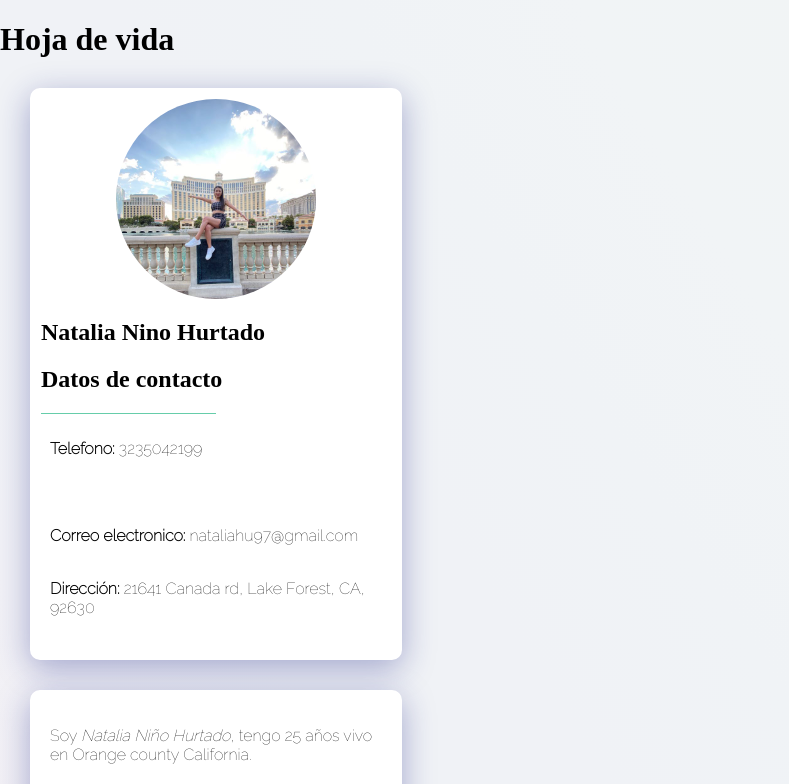
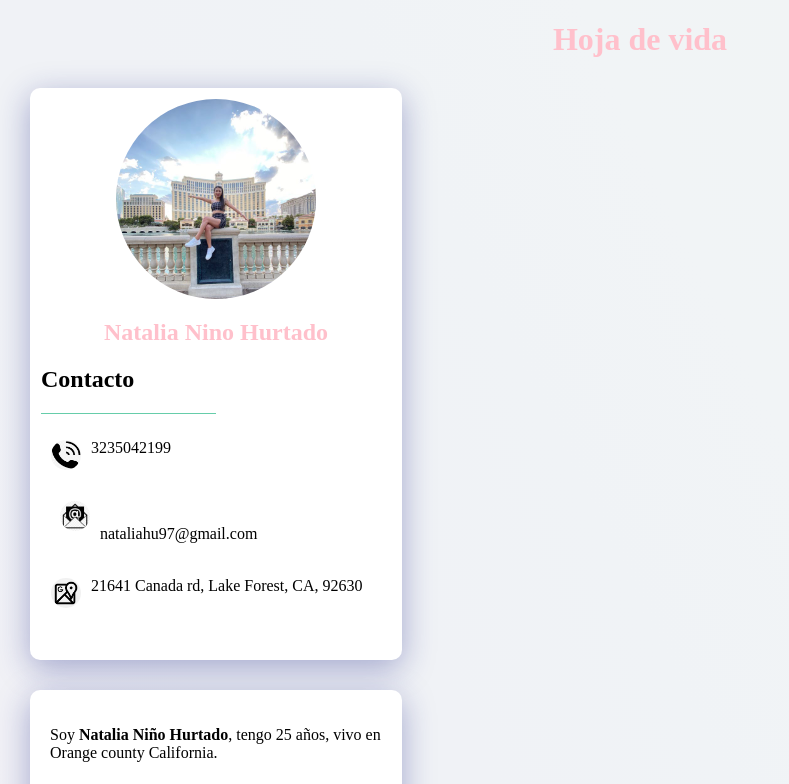
Before and after one commit to Nataliahu97/Hoja-de-vida-2.0, a plain HTML site: page index.html in a window 1280 px wide. Shown: the top 784 px of the page, without its empty margins (0-789 px from the left). Drawn offline with Linux system fonts and the light colour scheme; a web font is replaced by a local one.

Commit message:
Agregue logos

```diff
--- a/index.html
+++ b/index.html
@@ -8,30 +8,45 @@
   <link href="style.css" rel="stylesheet" type="text/css" />
 </head>
 <body>
+  <!--Se realizaron cabios al documento los cuales aun se deben revisar-->
+    <h1 id="titulo">Hoja de vida</h1>
 
-    <h1 id="titulo principal">Hoja de vida</h1>
+  <article class="informacion-contacto">
 
-  <article class="Datos personales">
-
-    <img src="img/nata.png" alt="Nata sentada">
+    <img src="img/nata.png" alt="Nata sentada"/>
     <h1> Natalia Nino Hurtado</h1>
-    <h2>Datos de contacto</h2>
+    <h2>Contacto</h2>
     <!--<hr />-->
     <div class="line"></div>
-    <p><b>Telefono:</b> 3235042199 <p/>
-    <p><b>Correo electronico:</b> nataliahu97@gmail.com </p>
-    <p><b>Dirección:</b> 21641 Canada rd, Lake Forest, CA, 92630<p/>
+    <span>
+      <img class="foto" src="img/tele.png" alt="logo de telefono"/>
+    <p> 3235042199 <p/>
+      <img class="foto" src="img/correo.1.png" alt="logo correo"/>
+    <p> nataliahu97@gmail.com </p>
+      <img class="foto" src="img/maps.png" alt="logo maps"/>
+    <p> 21641 Canada rd, Lake Forest, CA, 92630<p/>
+    </span>
+
+
 
   </article>
 
-  <article class="Informacion">
-    <p>Soy <em>Natalia Niño Hurtado</em>, tengo 25 años vivo en Orange county California.</p>
+  <article class="informacion-personal">
+    <p>Soy <strong>Natalia Niño Hurtado</strong>, tengo 25 años, vivo en Orange county California.</p>
 
     <p>Actualmente trabajo como compradora para la empresa <em>Instacart</em></p>
 
-    <p>Adicional estoy aprendiendo a desarrolar paginas web y practicando ingles.</p>
+    <p>Adicional estoy aprendiendo a desarrolar paginas web y practicando ingles.</p
+    <!--etiqueta vacia para ejemplo-->
+    <p></p>
 </article>
 <br>
+
+<article class="informacion-habilidades">
+
+
+</article>
+
 
 <article>
 </a>
--- a/style.css
+++ b/style.css
@@ -1,4 +1,4 @@
-@import url('https://fonts.googleapis.com/css2?family=Raleway:wght@100&family=Tapestry&display=swap');
+@import url('https://fonts.googleapis.com/css2?family=Playfair+Display&display=swap');
 
 html,body{
 margin: 0;
@@ -10,12 +10,13 @@ margin: 0;
   width: 100%;
 }
 
-#
+#titulo {
+  color: pink;
+  text: align; center;
+}
 h1{
 text-align: center;
-font-family: 'Shadows Into Light', cursive;
 color: pink;
-
 }
 img {
   border-radius: 50%;
@@ -30,8 +31,6 @@ article{
   width: 350px;
   background: white;
   box-shadow: 0 8px 32px 0 rgba( 31, 38, 135, 0.37 );
-  backdrop-filter: blur( 4px );
-  -webkit-backdrop-filter: blur( 4px );
   border-radius: 10px;
   border: 1px solid rgba( 255, 255, 255, 0.18 );
   margin: 30px;
@@ -44,9 +43,14 @@ article{
   background: mediumaquamarine;
   appearance: center;
 }
-
+span .foto {
+  border: radius: 50%;
+  width: 30px;
+  height: 30px;
+  padding: 10px;
+  float: left;
+}
 p{
   color: solid black;
-  font-family: 'Raleway', sans-serif;
   padding: 9px
 }
```
Also changed, not shown: img/Insta.png (added), img/correo.1.png (added), img/maps.png (added), img/tele.png (added).
